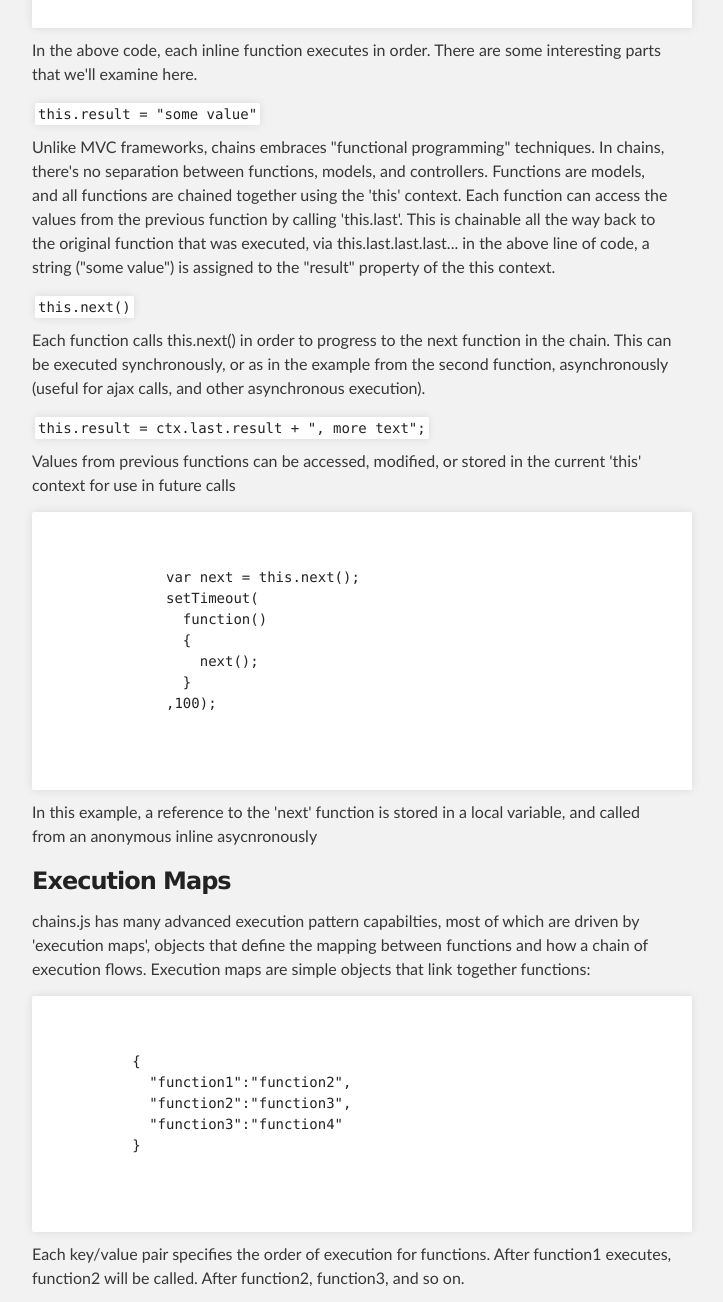
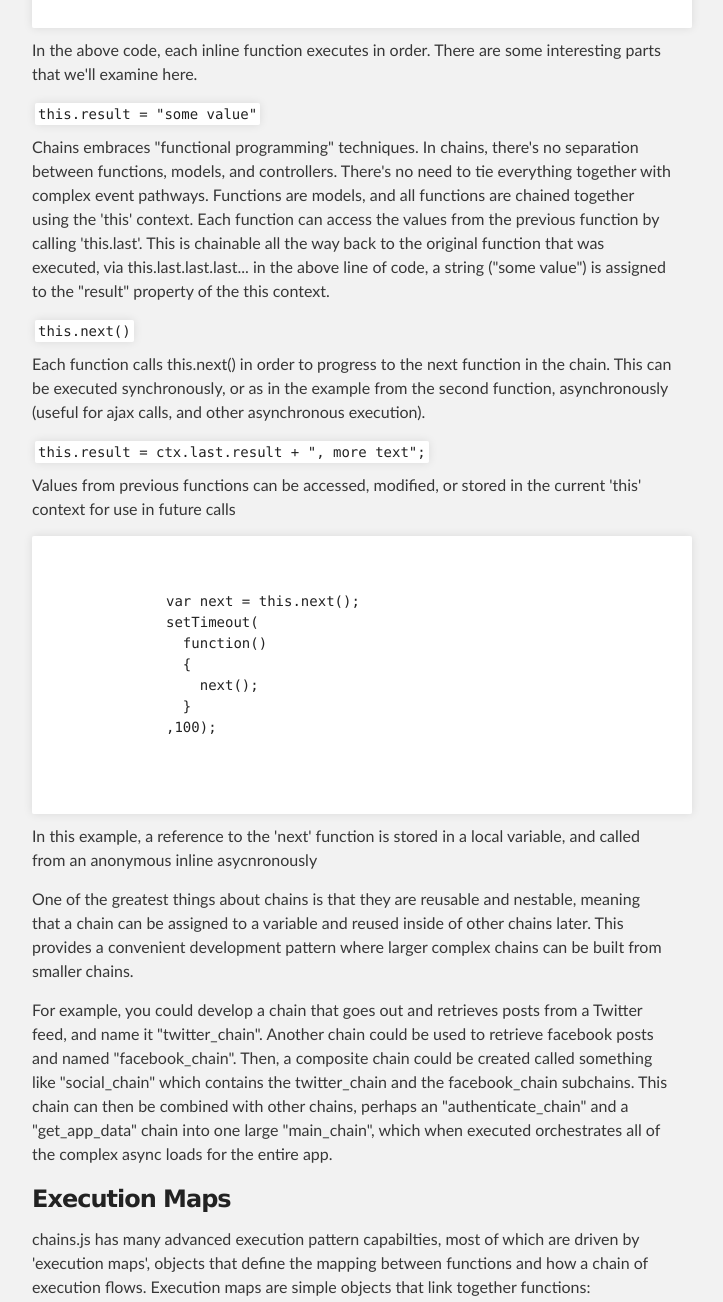
Before and after one commit to claytongulick/chains, a plain HTML site: page index.html in a window 1280 px wide. Shown: the part 1920-3222 px from the top of the page, without its empty margins (288-1011 px from the left). Drawn offline with Linux system fonts and the light colour scheme.

Commit message:
added a blurb about nesting chains to the overview

```diff
--- a/index.html
+++ b/index.html
@@ -97,8 +97,9 @@
 
       <code>this.result = "some value"</code>
 
-      <p>Unlike MVC frameworks, chains embraces "functional programming" techniques. In chains, there's no separation between functions,
-      models, and controllers. Functions <i>are</i> models, and all functions are chained together using the 'this' context. Each function
+      <p>Chains embraces "functional programming" techniques. In chains, there's no separation between functions,
+      models, and controllers. There's no need to tie everything together with complex event pathways. Functions <i>are</i> models, and all functions are
+      chained together using the 'this' context. Each function
       can access the values from the previous function by calling 'this.last'. This is chainable all the way back to the original function that
       was executed, via this.last.last.last... in the above line of code, a string ("some value") is assigned to the "result" property of the this context.</p>
 
@@ -122,6 +123,14 @@
       </code>
       </pre>
       <p>In this example, a reference to the 'next' function is stored in a local variable, and called from an anonymous inline asycnronously</p>
+
+      <p>One of the greatest things about chains is that they are reusable and nestable, meaning that a chain can be assigned to a variable and reused inside
+      of other chains later. This provides a convenient development pattern where larger complex chains can be built from smaller chains.</p>
+      <p>For example, you could develop a chain that goes out and retrieves posts from a Twitter feed, and name it "twitter_chain". Another chain could be used to
+      retrieve facebook posts and named "facebook_chain". Then, a composite chain could be created called something like "social_chain" which contains the twitter_chain
+      and the facebook_chain subchains. This chain can then be combined with other chains, perhaps an "authenticate_chain" and a "get_app_data" chain into one large
+      "main_chain", which when executed orchestrates all of the complex async loads for the entire app.</p>
+
 
       <h3>Execution Maps</h3>
       <p>chains.js has many advanced execution pattern capabilties, most of which are driven by 'execution maps', objects that define
```
